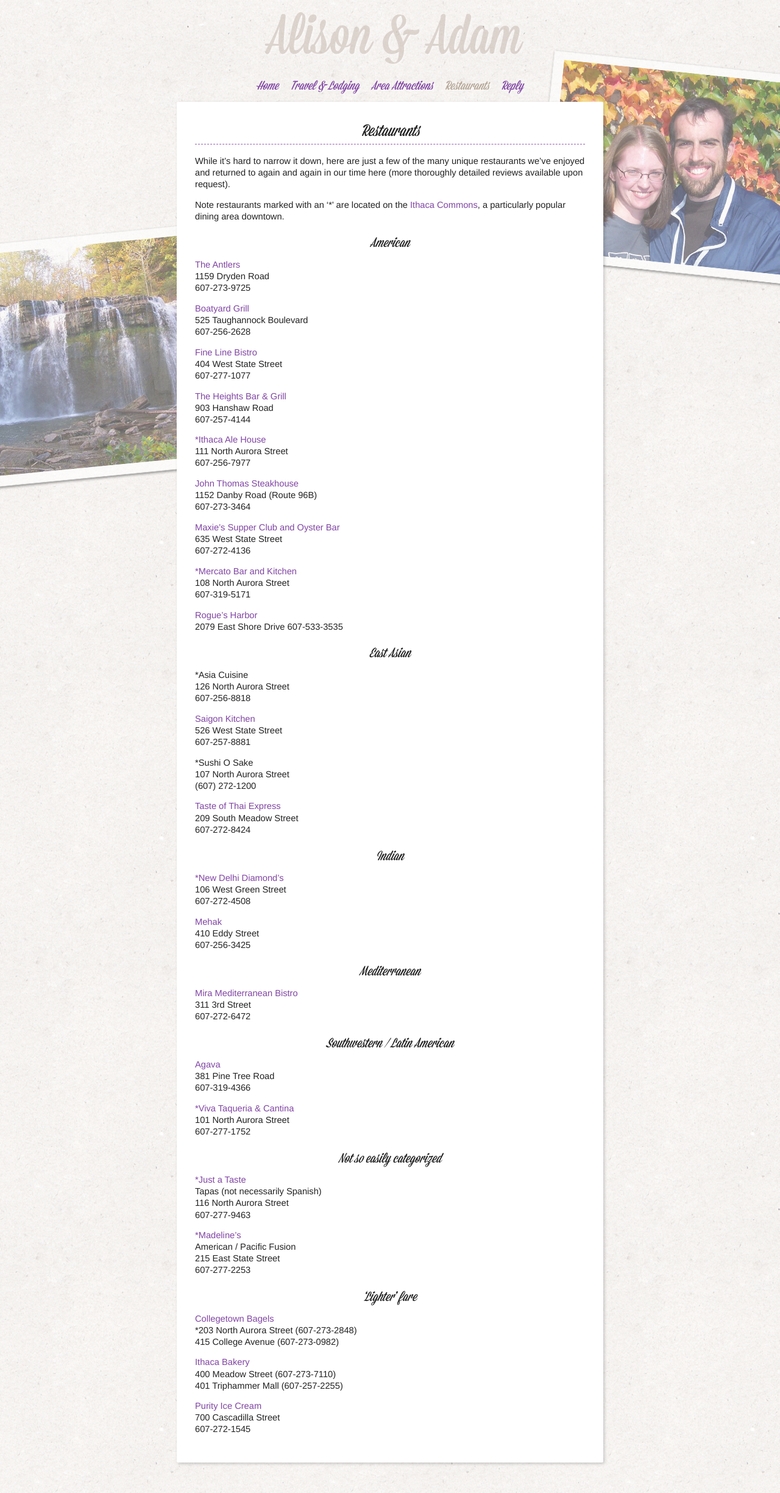
After one commit to misoks/aa-wedding, a PHP site: page /restaurants.php in a window 1280 px wide; the page is wider, and only the part inside the window is pictured. The commit adds this page. Shown: that part at 61% size. Run offline with PHP 8.4, Linux system fonts and the light colour scheme.

Commit message:
added restaurants

```diff
--- a/header.php
+++ b/header.php
@@ -33,6 +33,7 @@
                 //echo "<li>".navLink('wedding.php', 'Wedding');
                 echo "<li>".navLink('lodging.php', 'Travel & Lodging');
                 echo "<li>".navLink('attractions.php', 'Area Attractions');
+                echo "<li>".navLink('restaurants.php', 'Restaurants');
                 echo "<li>".navLink('reply', 'Reply');
             ?>
             </ul>
--- /dev/null
+++ b/restaurants.php
@@ -0,0 +1,152 @@
+<?php
+
+    $name = 'Restaurants';
+     include_once('header.php');
+
+?>
+<h1>Restaurants</h1>
+<p>While it’s hard to narrow it down, here are just a few of the many unique restaurants we’ve enjoyed and returned to again and again in our time here (more thoroughly detailed reviews available upon request).</p>
+<p>Note restaurants marked with an ‘*’ are located on the <a href="http://www.downtownithaca.com/">Ithaca Commons</a>, a particularly popular dining area downtown.</p>
+
+
+
+<h2>American</h2>
+
+    <p><a href="http://antlersrestaurant.com">The Antlers</a><br>
+    1159 Dryden Road<br>
+    607-273-9725</p>
+
+    <p><a href="http://boatyardgrill.com/">Boatyard Grill</a><br>
+    525 Taughannock Boulevard<br>
+    607-256-2628</p>
+
+    <p><a href="http://www.finelinebistro.com">Fine Line Bistro</a> <br>
+    404 West State Street <br>
+    607-277-1077</p>
+
+    <p><a href="http://www.heightscafe.com">The Heights Bar & Grill</a><br>
+    903 Hanshaw Road<br>
+    607-257-4144
+    </p>
+
+    <p><a href="http://www.ithacaalehouse.com">*Ithaca Ale House</a><br>
+    111 North Aurora Street<br>
+    607-256-7977
+    </p>
+
+    <p><a href="http://www.johnthomassteakhouse.com/">John Thomas Steakhouse</a><br>
+    1152 Danby Road (Route 96B)<br>
+    607-273-3464
+    </p>
+
+    <p><a href="http://maxies.com/index2.html">Maxie’s Supper Club and Oyster Bar</a><br>
+    635 West State Street<br>
+    607-272-4136
+    </p>
+
+
+    <p><a href="http://www.mercatobarandkitchen.com/">*Mercato Bar and Kitchen</a><br>
+    108 North Aurora Street<br>
+    607-319-5171
+    </p>
+
+    <p><a href="http://www.roguesharbor.com/restaurant">Rogue’s Harbor</a><br>
+    2079 East Shore Drive
+    607-533-3535
+    </p>
+
+
+<h2>East Asian</h2>
+
+<p>*Asia Cuisine  <br>
+126 North Aurora Street<br>
+607-256-8818</p>
+
+<p><a href="http://www.saigonkitchenithaca.com/">Saigon Kitchen</a><br>
+526 West State Street<br>
+607-257-8881</p>
+
+
+<p>*Sushi O Sake  <br>
+107 North Aurora Street<br>
+(607) 272-1200</p>
+
+<p><a href="http://www.tasteofthaiexpress.com/">Taste of Thai Express</a><br>
+209 South Meadow Street<br>
+607-272-8424</p>
+
+
+
+<h2>Indian</h2>
+
+<p><a href="http://www.newdelhidiamonds.com/">*New Delhi Diamond’s</a><br>
+106 West Green Street<br>
+607-272-4508</p>
+
+
+<p><a href="http://mehakcuisine.com/">Mehak</a><br>
+410 Eddy Street<br>
+607-256-3425</p>
+
+
+
+
+<h2>Mediterranean</h2>
+
+<p><a href="http://mirabistro.com/">Mira Mediterranean Bistro</a><br>
+311 3rd Street<br>
+607-272-6472</p>
+
+
+
+<h2>Southwestern / Latin American</h2>
+
+<p><a href="http://www.agavarestaurant.com/">Agava</a><br>
+381 Pine Tree Road<br>
+607-319-4366</p>
+
+
+<p><a href="http://www.vivataqueria.com/">*Viva Taqueria & Cantina</a>	<br>
+101 North Aurora Street<br>
+607-277-1752</p>
+
+
+
+<h2>Not so easily categorized</h2>
+
+<p><a href="http://www.just-a-taste.com/">*Just a Taste</a><br>
+Tapas (not necessarily Spanish) <br>
+116 North Aurora Street<br>
+607-277-9463</p>
+
+
+<p><a href="http://www.madelines-restaurant.com/">*Madeline’s</a><br>
+American / Pacific Fusion <br>
+215 East State Street<br>
+607-277-2253</p>
+
+
+
+<h2>‘Lighter’ fare</h2>
+
+<p><a href="http://collegetownbagels.com/">Collegetown Bagels</a><br>
+*203 North Aurora Street (607-273-2848) <br>
+415 College Avenue (607-273-0982)</p>
+
+
+<p><a href="http://ithacabakery.com/">Ithaca Bakery</a><br>
+400	 Meadow Street (607-273-7110)<br>
+401	Triphammer Mall (607-257-2255)</p>
+
+
+<p><a href="http://www.purityicecream.com/">Purity Ice Cream</a><br>
+700 Cascadilla Street<br>
+607-272-1545</p>
+
+
+
+<?php
+
+    include_once('footer.php');
+
+?>
```
